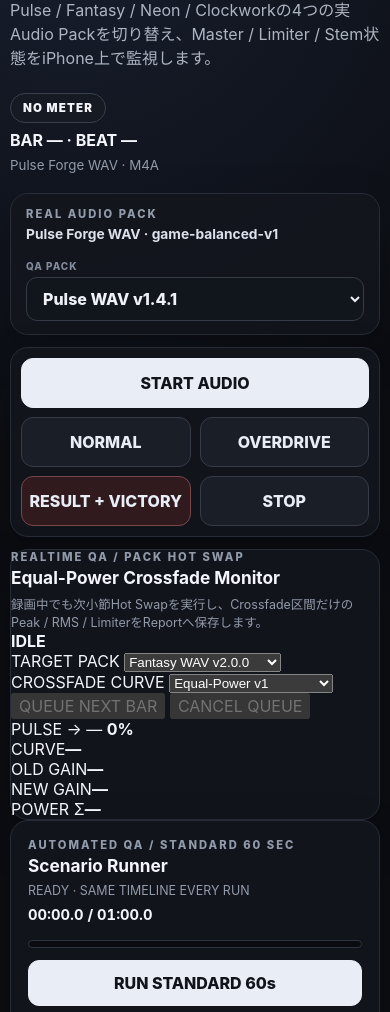
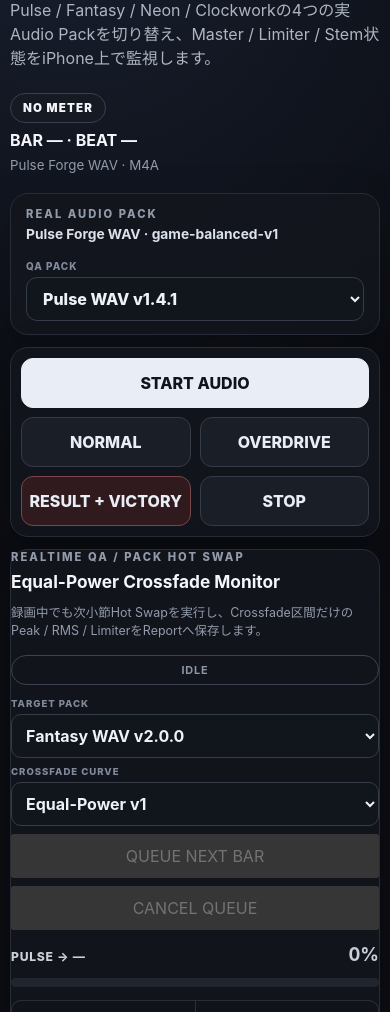
Before and after one commit to kameusagiyahoo/game_music, a plain HTML site: page debug/audio-qa/index.html in a window 390 px wide. Shown: the part 88-1100 px from the top of the page. Drawn offline with Linux system fonts and the light colour scheme.

Commit message:
Style hot swap QA monitor for iPhone

```diff
--- a/debug/audio-qa/style.css
+++ b/debug/audio-qa/style.css
@@ -299,3 +299,150 @@ canvas { display: block; width: 100%; height: 190px; margin-top: 14px; border-ra
   .qa-pack-panel { align-items: stretch; flex-direction: column; }
   .qa-pack-select { min-width: 0; width: 100%; }
 }
+
+
+.hot-swap-panel {
+  display: grid;
+  gap: 13px;
+  margin-bottom: 12px;
+}
+.hot-swap-head {
+  display: flex;
+  justify-content: space-between;
+  align-items: flex-start;
+  gap: 16px;
+}
+.hot-swap-head > div { display: grid; gap: 4px; }
+.hot-swap-status {
+  border: 1px solid #3b4350;
+  border-radius: 999px;
+  padding: 7px 10px;
+  min-width: 92px;
+  text-align: center;
+  font-size: .68rem;
+  letter-spacing: .08em;
+}
+.hot-swap-status.idle { color: #8c96a6; }
+.hot-swap-status.scheduled {
+  color: #d4c59a;
+  border-color: #665c3d;
+  background: #211e14;
+}
+.hot-swap-status.active {
+  color: #b9e1ce;
+  border-color: #3f6856;
+  background: #12231c;
+}
+.hot-swap-status.hot {
+  color: #e5b6b6;
+  border-color: #754545;
+  background: #2a1719;
+}
+.hot-swap-controls {
+  display: grid;
+  grid-template-columns: minmax(180px, 1fr) minmax(190px, 1fr) auto auto;
+  gap: 8px;
+  align-items: end;
+}
+.hot-swap-controls label {
+  display: grid;
+  gap: 5px;
+}
+.hot-swap-controls label > span {
+  color: #818b9b;
+  font-size: .60rem;
+  letter-spacing: .1em;
+  font-weight: 800;
+}
+.hot-swap-controls select {
+  min-height: 44px;
+  border-radius: 10px;
+  border: 1px solid #353b47;
+  background: #11151c;
+  color: #eef1f6;
+  padding: 0 10px;
+  font: inherit;
+  font-weight: 700;
+}
+.hot-swap-controls button {
+  min-height: 44px;
+  white-space: nowrap;
+}
+.hot-swap-route {
+  display: flex;
+  align-items: baseline;
+  justify-content: space-between;
+  gap: 12px;
+  color: #c9d0da;
+}
+.hot-swap-route span {
+  font-size: .76rem;
+  font-weight: 800;
+  letter-spacing: .06em;
+}
+.hot-swap-route strong {
+  font-size: 1.15rem;
+  font-variant-numeric: tabular-nums;
+}
+.hot-swap-progress {
+  height: 9px;
+  border-radius: 999px;
+  overflow: hidden;
+  background: #20252e;
+}
+.hot-swap-progress > div {
+  width: 0;
+  height: 100%;
+  border-radius: inherit;
+  background: linear-gradient(90deg, #748398, #d0d7e1);
+  transition: width .08s linear;
+}
+.hot-swap-metrics {
+  display: grid;
+  grid-template-columns: repeat(4, 1fr);
+  gap: 1px;
+  overflow: hidden;
+  border: 1px solid #292f39;
+  border-radius: 10px;
+  background: #292f39;
+}
+.hot-swap-metrics > div {
+  display: grid;
+  gap: 5px;
+  padding: 9px 10px;
+  background: #101319;
+}
+.hot-swap-metrics span {
+  color: #7f8998;
+  font-size: .58rem;
+  letter-spacing: .09em;
+}
+.hot-swap-metrics strong {
+  font-size: .78rem;
+  font-variant-numeric: tabular-nums;
+}
+.hot-swap-report-row {
+  border-color: #3a4655;
+}
+@media (max-width: 760px) {
+  .hot-swap-controls {
+    grid-template-columns: 1fr 1fr;
+  }
+  .hot-swap-metrics {
+    grid-template-columns: 1fr 1fr;
+  }
+}
+@media (max-width: 520px) {
+  .hot-swap-head {
+    flex-direction: column;
+  }
+  .hot-swap-status {
+    width: 100%;
+  }
+  .hot-swap-controls {
+    grid-template-columns: 1fr;
+  }
+  .hot-swap-metrics {
+    grid-template-columns: 1fr 1fr;
+  }
+}
```
